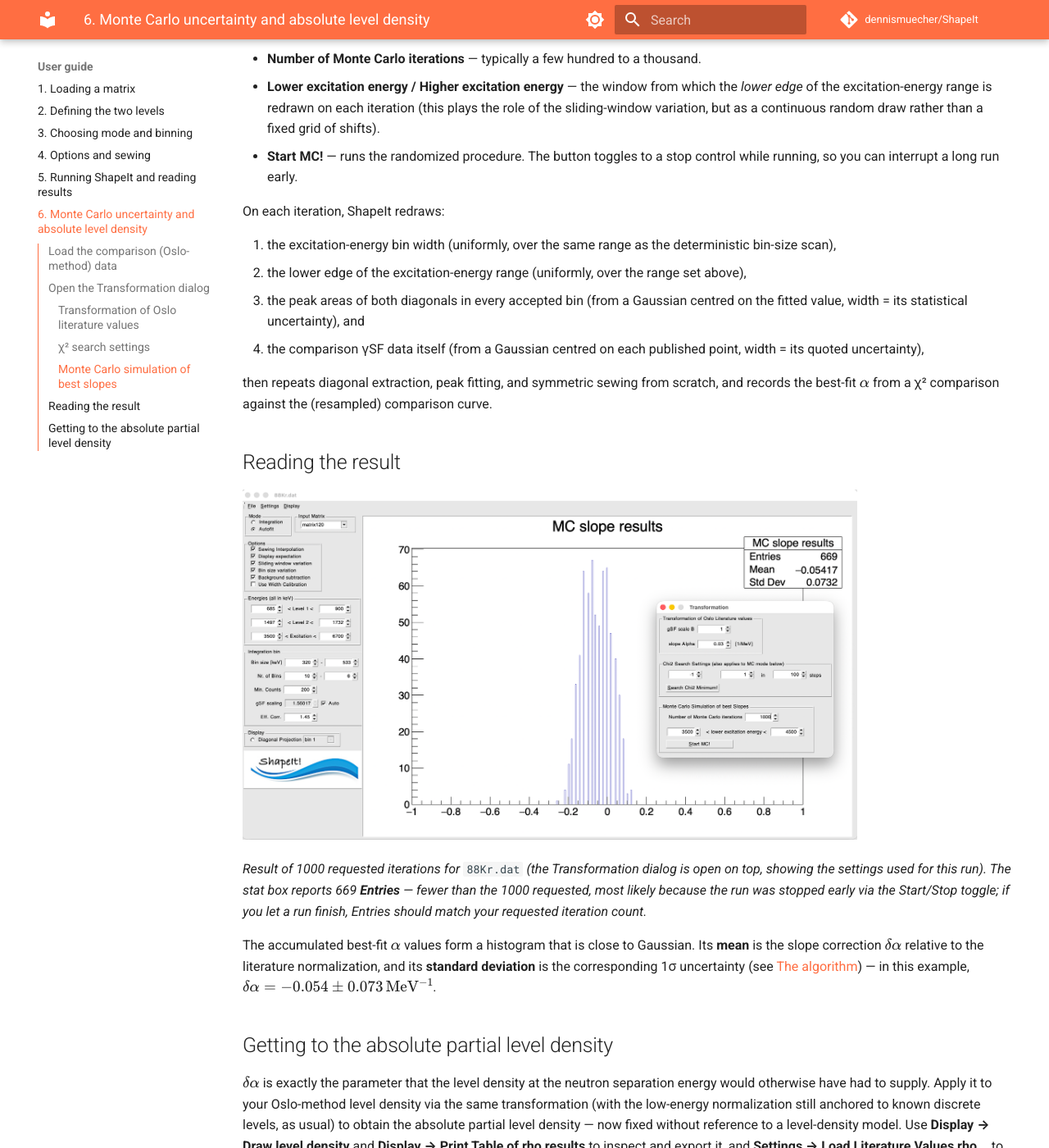
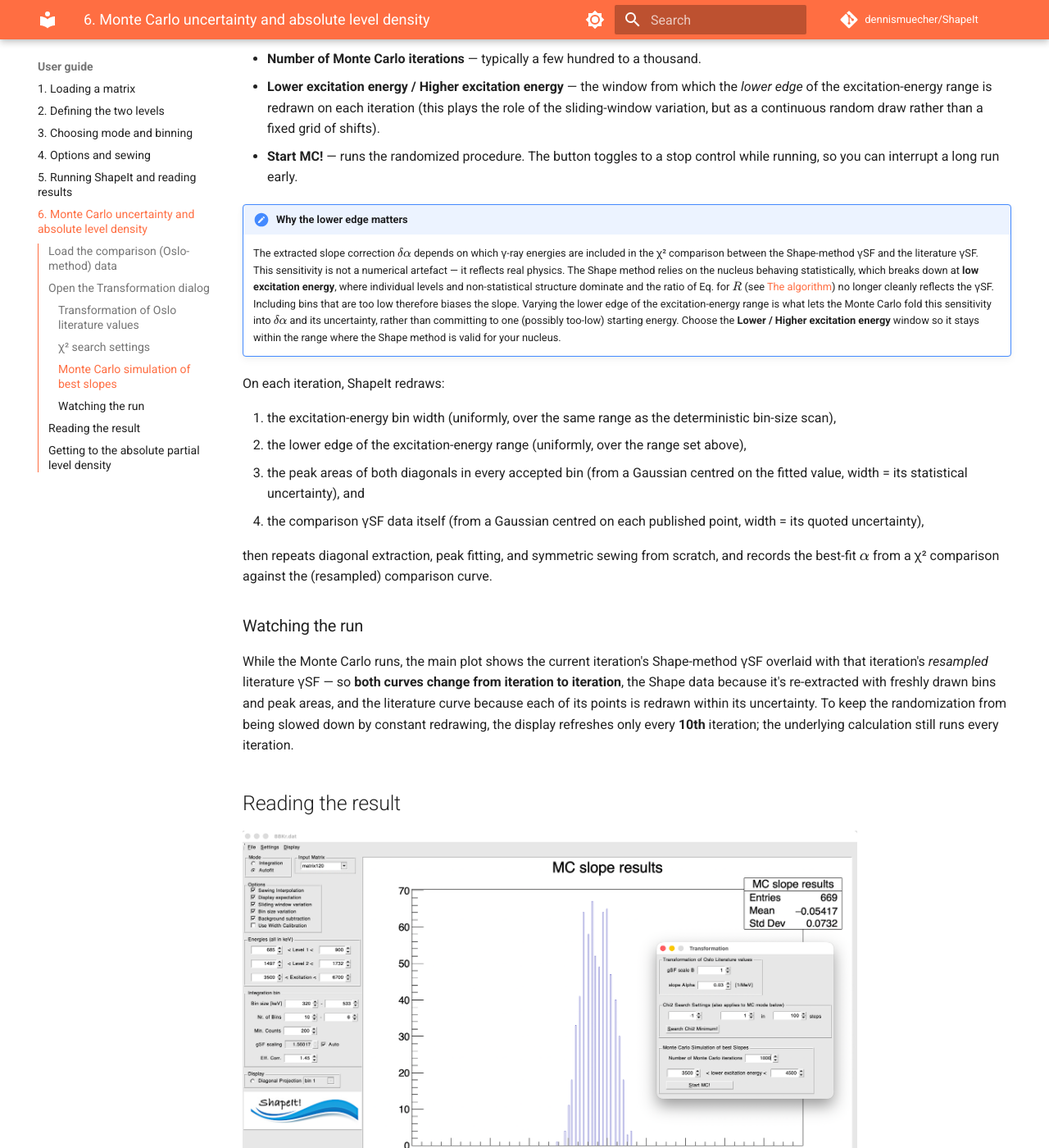
Before and after one commit to dennismuecher/ShapeIt, an MkDocs documentation site: the page built from docs/user-guide/monte-carlo-uncertainty.md, in a window 1280 px wide and 1400 px high, scrolled down 998 px. Shown: the whole window at 82% size. Built offline with MkDocs 1.6.1 and Material for MkDocs 9.7.7, drawn with Linux system fonts in a browser that asks for light colours; comment, search, counter and statistics services are not loaded.

Commit message:
Document MC live display and low-Ex sensitivity of the slope correction

```diff
--- a/docs/user-guide/monte-carlo-uncertainty.md
+++ b/docs/user-guide/monte-carlo-uncertainty.md
@@ -48,6 +48,21 @@ result.
 - **Start MC!** — runs the randomized procedure. The button toggles to a
   stop control while running, so you can interrupt a long run early.
 
+!!! important "Why the lower edge matters"
+    The extracted slope correction $\delta\alpha$ depends on which γ-ray
+    energies are included in the χ² comparison between the Shape-method γSF
+    and the literature γSF. This sensitivity is not a numerical artefact —
+    it reflects real physics. The Shape method relies on the nucleus behaving
+    statistically, which breaks down at **low excitation energy**, where
+    individual levels and non-statistical structure dominate and the ratio of
+    Eq. for $R$ (see [The algorithm](../algorithm.md)) no longer cleanly
+    reflects the γSF. Including bins that are too low therefore biases the
+    slope. Varying the lower edge of the excitation-energy range is what lets
+    the Monte Carlo fold this sensitivity into $\delta\alpha$ and its
+    uncertainty, rather than committing to one (possibly too-low) starting
+    energy. Choose the **Lower / Higher excitation energy** window so it
+    stays within the range where the Shape method is valid for your nucleus.
+
 On each iteration, ShapeIt redraws:
 
 1. the excitation-energy bin width (uniformly, over the same range as the
@@ -62,6 +77,17 @@ On each iteration, ShapeIt redraws:
 then repeats diagonal extraction, peak fitting, and symmetric sewing from
 scratch, and records the best-fit $\alpha$ from a χ² comparison against the
 (resampled) comparison curve.
+
+### Watching the run
+
+While the Monte Carlo runs, the main plot shows the current iteration's
+Shape-method γSF overlaid with that iteration's *resampled* literature γSF —
+so **both curves change from iteration to iteration**, the Shape data
+because it's re-extracted with freshly drawn bins and peak areas, and the
+literature curve because each of its points is redrawn within its
+uncertainty. To keep the randomization from being slowed down by constant
+redrawing, the display refreshes only every **10th** iteration; the
+underlying calculation still runs every iteration.
 
 ## Reading the result
 
```
